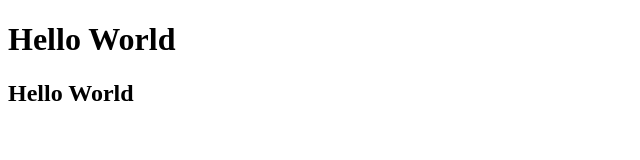
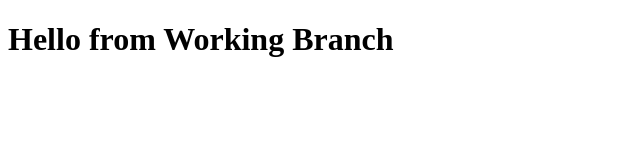
Before and after one commit to sherlockmac/frontend_class, a plain HTML site: page index.html in a window 1280 px wide. Shown: the whole page, without its empty margins (0-640 px from the left). Drawn offline with Linux system fonts and the light colour scheme.

Commit message:
chore: I changed the title

```diff
--- a/index.html
+++ b/index.html
@@ -1,10 +1,9 @@
 <!Doctype html>
 <html>
 	<head>
-		<title>Hello World</title>
+		<title>Hello from Working Branch</title>
 	</head>
 	<body>
-		<h1>Hello World</h1>
-		<h2>Hello World</h2>
+		<h1>Hello from Working Branch</h1>
 	</body>
 </html>
```
